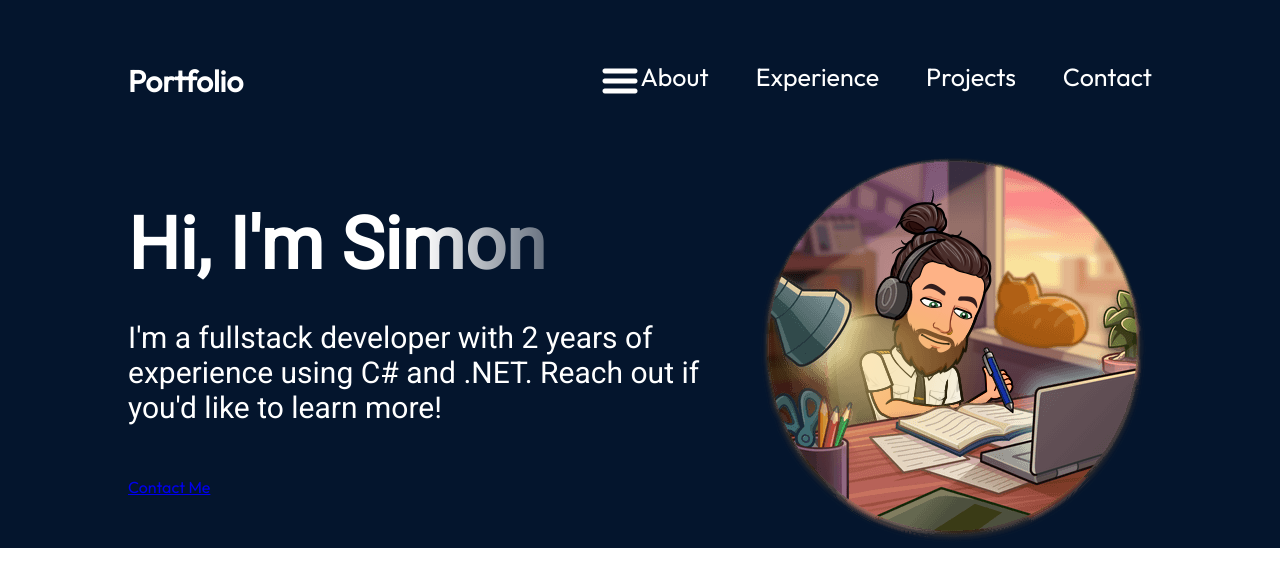
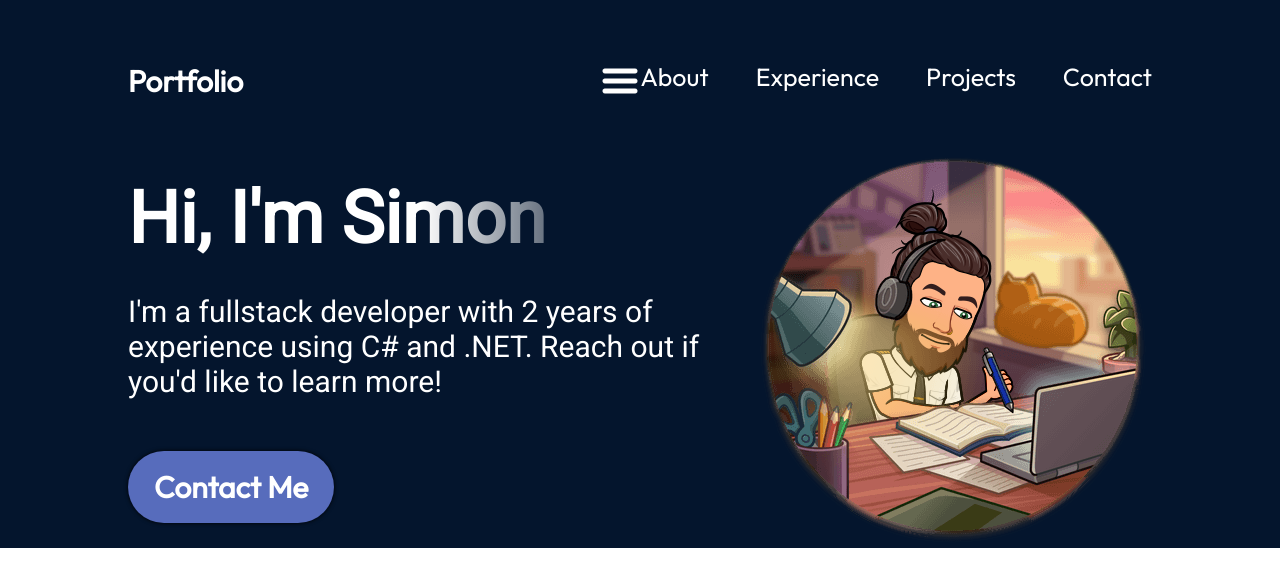
Before and after one commit to DahBoneDokkta/my-react-portfolio, a React (Vite) app: page / in a window 1280 px wide. Shown: the top 586 px of the page. Built offline with nearby package versions, Linux system fonts and the light colour scheme.

Commit message:
Fixed typo on a class name in the CSS file

```diff
--- a/src/components/Hero/Hero.module.css
+++ b/src/components/Hero/Hero.module.css
@@ -39,7 +39,7 @@
     margin-bottom: 52px;
 }
 
-.contactBtn {
+.ContactBtn {
     text-decoration: none;
     background-color: var(--color-primary);
     color: var(--color-text);
```
